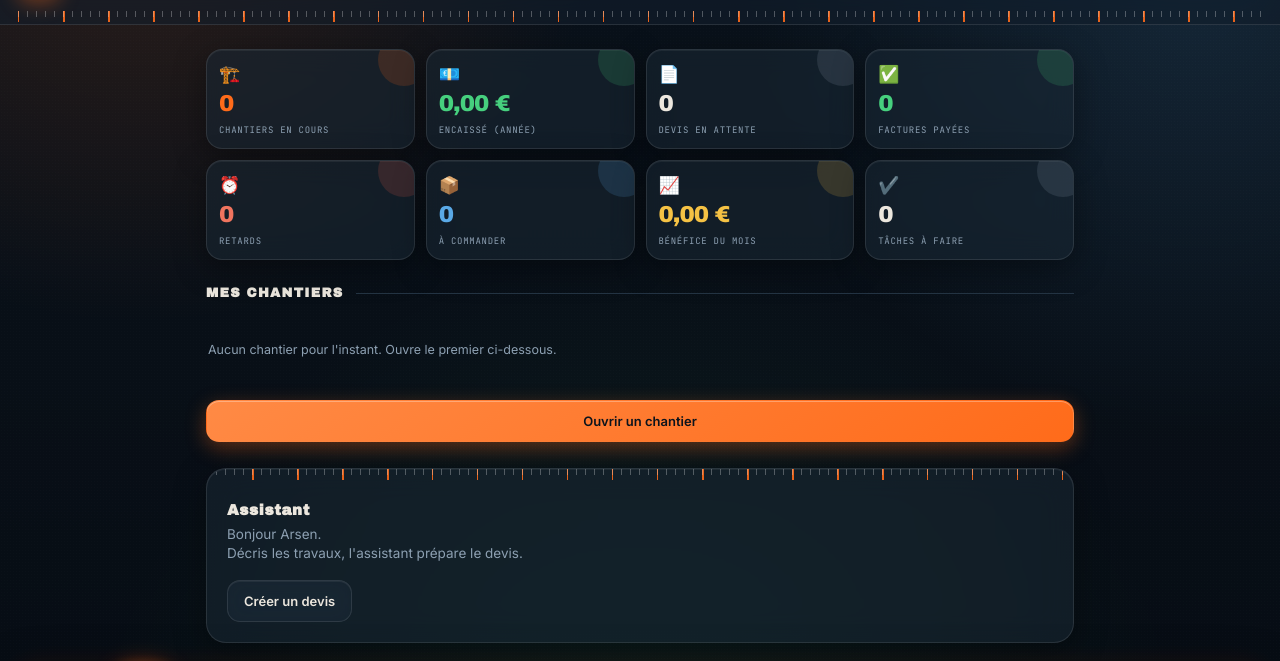
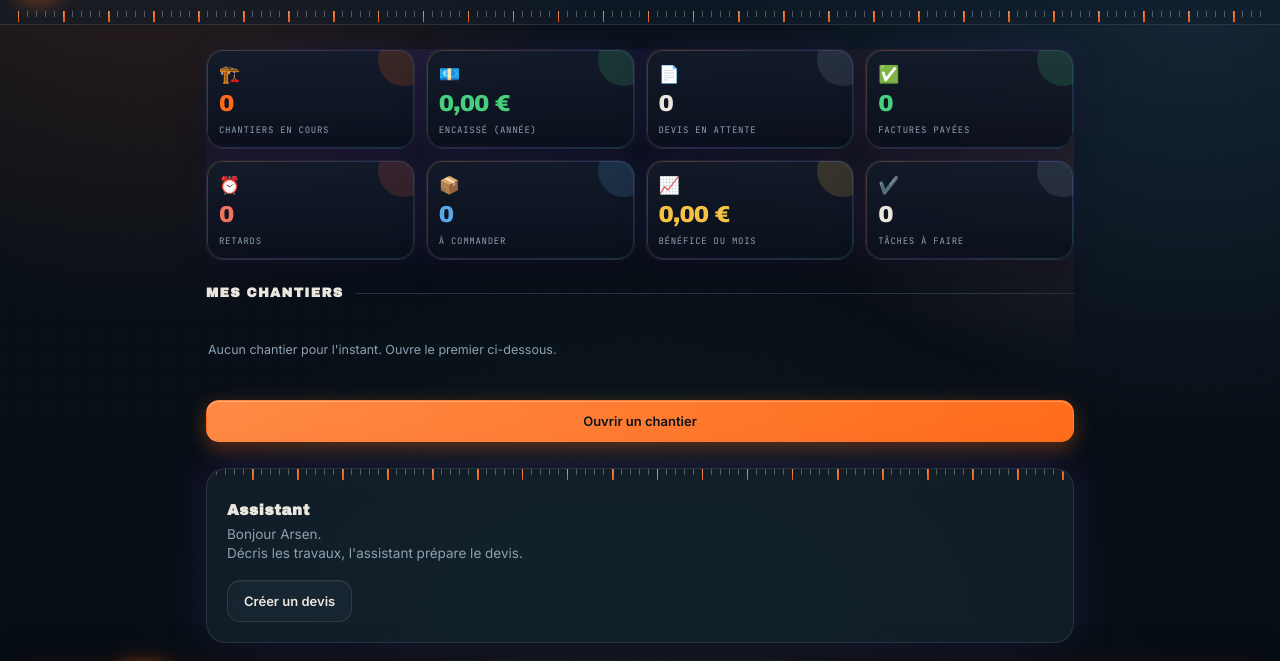
Before and after one commit to arsen5475-alt/msa-app, a website: page index.html in a window 1280 px wide. Shown: the part 63-724 px from the top of the page. Drawn offline with nearby package versions, Linux system fonts and the light colour scheme.

Commit message:
accueil galaxy style

```diff
--- a/index.html
+++ b/index.html
@@ -547,6 +547,35 @@ td.num input:focus{outline:none; background:#FFF6EE;}
 }
 #chantiersGrid .chantier-card.st-encours{box-shadow:0 0 40px rgba(255,107,26,.28), 0 14px 34px rgba(0,0,0,.5);}
 #chantiersGrid .chantier-card.st-termine{box-shadow:0 0 40px rgba(70,208,126,.24), 0 14px 34px rgba(0,0,0,.5);}
+
+/* ===== Accueil — style GALAXIE ===== */
+#view-accueil{position:relative;
+  background:
+    radial-gradient(1000px 520px at 10% -6%, rgba(122,92,255,.16), transparent 60%),
+    radial-gradient(820px 520px at 108% 6%, rgba(255,107,26,.13), transparent 55%),
+    radial-gradient(760px 760px at 50% 118%, rgba(55,224,200,.09), transparent 60%);
+  border-radius:20px;
+}
+#view-accueil > *{position:relative; z-index:2;}
+#view-accueil .cosmos-stars{position:absolute; z-index:1; border-radius:20px;}
+#view-accueil .stat-card{
+  background:linear-gradient(180deg, rgba(19,27,42,.9), rgba(11,16,28,.94));
+  border:1px solid rgba(255,255,255,.08);
+  box-shadow:0 0 26px rgba(122,92,255,.12), 0 10px 26px rgba(0,0,0,.45);
+}
+#view-accueil .stat-card::before{
+  content:""; position:absolute; inset:0; border-radius:16px; padding:1px; pointer-events:none; opacity:.5;
+  background:linear-gradient(135deg, rgba(255,138,69,.6), rgba(122,92,255,.5) 55%, rgba(55,224,200,.4));
+  -webkit-mask:linear-gradient(#000 0 0) content-box, linear-gradient(#000 0 0);
+  -webkit-mask-composite:xor; mask-composite:exclude;
+}
+#view-accueil .stat-card:hover{box-shadow:0 0 34px rgba(255,107,26,.24), 0 0 48px rgba(122,92,255,.18), 0 12px 30px rgba(0,0,0,.5);}
+#view-accueil .ai-card{box-shadow:0 0 40px rgba(122,92,255,.2), 0 14px 34px rgba(0,0,0,.5);}
+#view-accueil .quick-tile{
+  background:linear-gradient(180deg, rgba(19,27,42,.9), rgba(11,16,28,.94));
+  box-shadow:0 0 22px rgba(122,92,255,.1), 0 8px 20px rgba(0,0,0,.4);
+}
+#view-accueil .quick-tile:hover{box-shadow:0 0 30px rgba(255,107,26,.22), 0 10px 24px rgba(0,0,0,.45);}
 .tache-item{display:flex; align-items:center; gap:10px; padding:9px 0; border-bottom:1px solid var(--bord); font-size:13px;}
 .tache-item input[type=checkbox]{accent-color:var(--orange); width:17px; height:17px;}
 .tache-item input[type=text]{flex:1; border:none; background:transparent; color:var(--craie); font-size:13px;}
@@ -869,6 +898,7 @@ td.num input:focus{outline:none; background:#FFF6EE;}
 
   <!-- ===== ACCUEIL ===== -->
   <div class="view" id="view-accueil">
+    <div class="cosmos-stars" id="cosmosStarsAccueil"></div>
     <div class="stats-grid">
       <div class="stat-card orange">
         <div class="sc-ico">🏗️</div>
@@ -2175,6 +2205,7 @@ function fillStars(box, n){
 function buildCosmosStars(){
   fillStars(document.getElementById('cosmosStars'), 42);
   fillStars(document.getElementById('cosmosStarsChantiers'), 55);
+  fillStars(document.getElementById('cosmosStarsAccueil'), 55);
 }
 
 // Marque / démarque un devis comme accepté ; sa somme alimente le cadre "Devis acceptés" en Comptabilité
```
